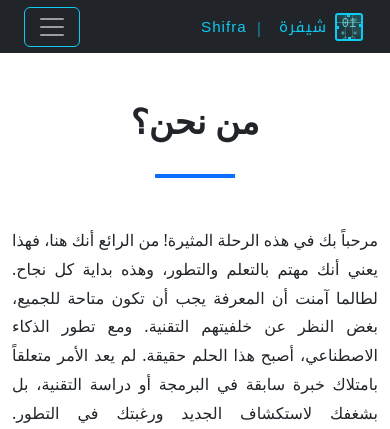
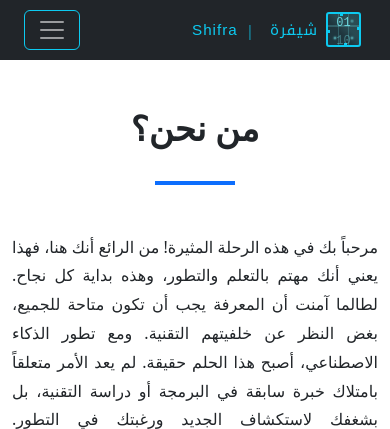
Before and after one commit to Abdualzizsm/cors, a Flask app: page /about in a window 390 px wide. Shown: the top 429 px of the page. Run offline with Flask 3, Linux system fonts and the light colour scheme.

Commit message:
تحسينات على الشريط العلوي: - تغيير لون النصوص إلى السماوي - تحسين التجاوب مع الشاشات المختلفة - تعديل المسافات من أطراف الصفحة - إزالة شريط العد التنازلي

```diff
--- a/templates/base.html
+++ b/templates/base.html
@@ -12,7 +12,7 @@
     <link rel="stylesheet" href="{{ url_for('static', filename='css/style.css') }}">
 </head>
 <body>
-    <nav class="navbar navbar-expand-lg navbar-dark bg-dark py-1">
+    <nav class="navbar navbar-expand-lg navbar-dark bg-dark">
         <div class="container-fluid px-4">
             <a class="navbar-brand d-flex align-items-center" href="/">
                 <div class="d-flex align-items-center brand-wrapper">
@@ -43,9 +43,9 @@
                         </div>
                     </div>
                     <div class="brand-text-container d-flex align-items-center">
-                        <span class="brand-text me-2" style="font-family: 'Noto Kufi Arabic', sans-serif;">شيفرة</span>
-                        <span class="brand-separator mx-2">|</span>
-                        <span class="brand-text" style="font-family: 'Poppins', sans-serif;">Shifra</span>
+                        <span class="brand-text me-2" style="font-family: 'Noto Kufi Arabic', sans-serif; color: #0dcaf0;">شيفرة</span>
+                        <span class="brand-separator mx-2" style="color: #0dcaf0;">|</span>
+                        <span class="brand-text" style="font-family: 'Poppins', sans-serif; color: #0dcaf0;">Shifra</span>
                     </div>
                 </div>
             </a>
@@ -143,41 +143,55 @@
         }
 
         .navbar {
-            min-height: 45px;
-            padding: 0;
+            padding: 0.3rem 0;
+        }
+
+        @media (max-width: 991.98px) {
+            .navbar-collapse {
+                background: rgba(0, 0, 0, 0.95);
+                padding: 1rem;
+                border-radius: 8px;
+                margin-top: 0.5rem;
+            }
+
+            .navbar-nav .nav-link {
+                padding: 0.7rem 1rem;
+                text-align: center;
+            }
         }
 
         .navbar-nav .nav-item {
-            margin: 0 0.2rem;
+            margin: 0 0.3rem;
         }
 
         .navbar-nav .nav-link {
-            color: rgba(255, 255, 255, 0.8) !important;
-            padding: 0.3rem 0.8rem;
-            border-radius: 3px;
-            font-size: 0.9rem;
+            color: #0dcaf0 !important;
+            padding: 0.5rem 1rem;
+            border-radius: 4px;
             transition: all 0.3s ease;
         }
 
         .navbar-nav .nav-link:hover {
-            color: #fff !important;
+            color: #17e4ff !important;
+            background: rgba(13, 202, 240, 0.1);
         }
 
         .navbar-nav .nav-link.active {
             color: #0dcaf0 !important;
+            background: rgba(13, 202, 240, 0.1);
         }
 
         .brand-wrapper {
             display: flex;
             align-items: center;
-            height: 35px;
-            padding: 0 3px;
+            height: 40px;
+            padding: 0 5px;
         }
 
         .processor-logo {
             position: relative;
-            width: 28px;
-            height: 28px;
+            width: 35px;
+            height: 35px;
             display: flex;
             align-items: center;
             justify-content: center;
```
